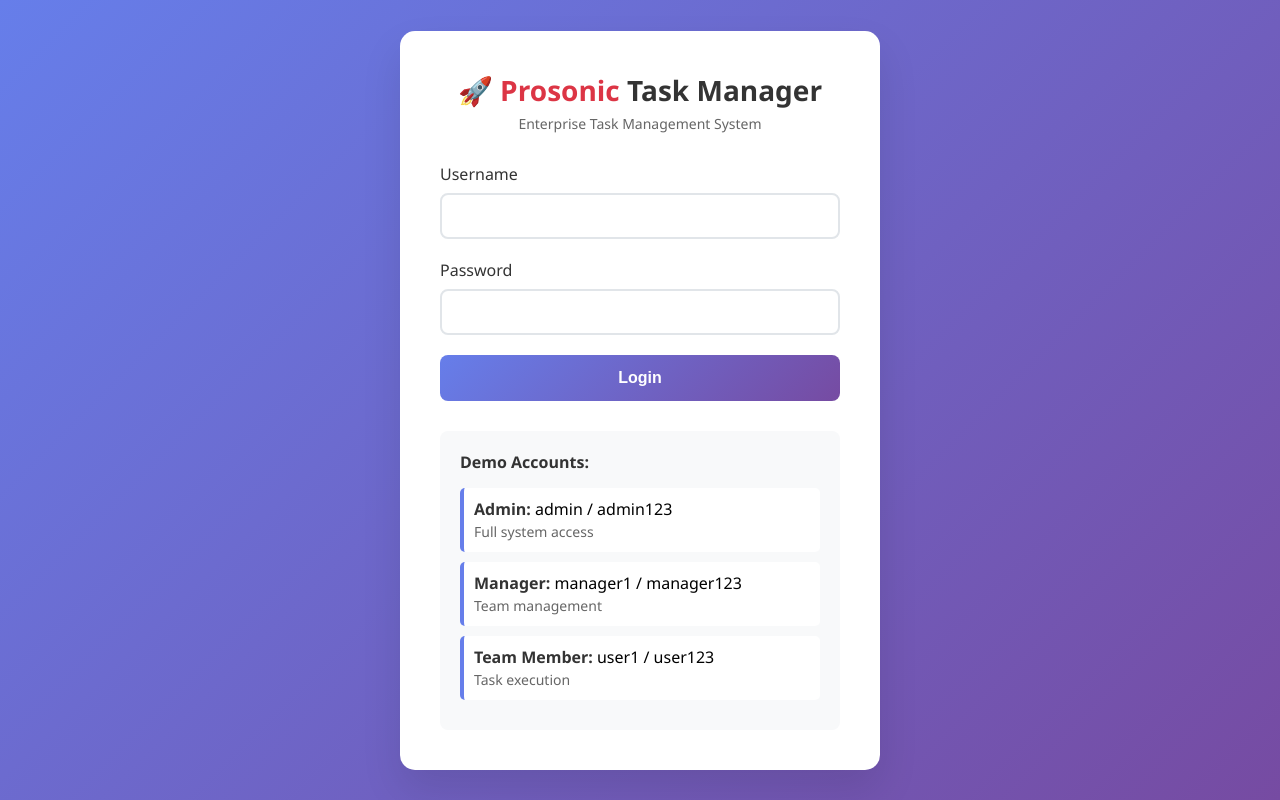
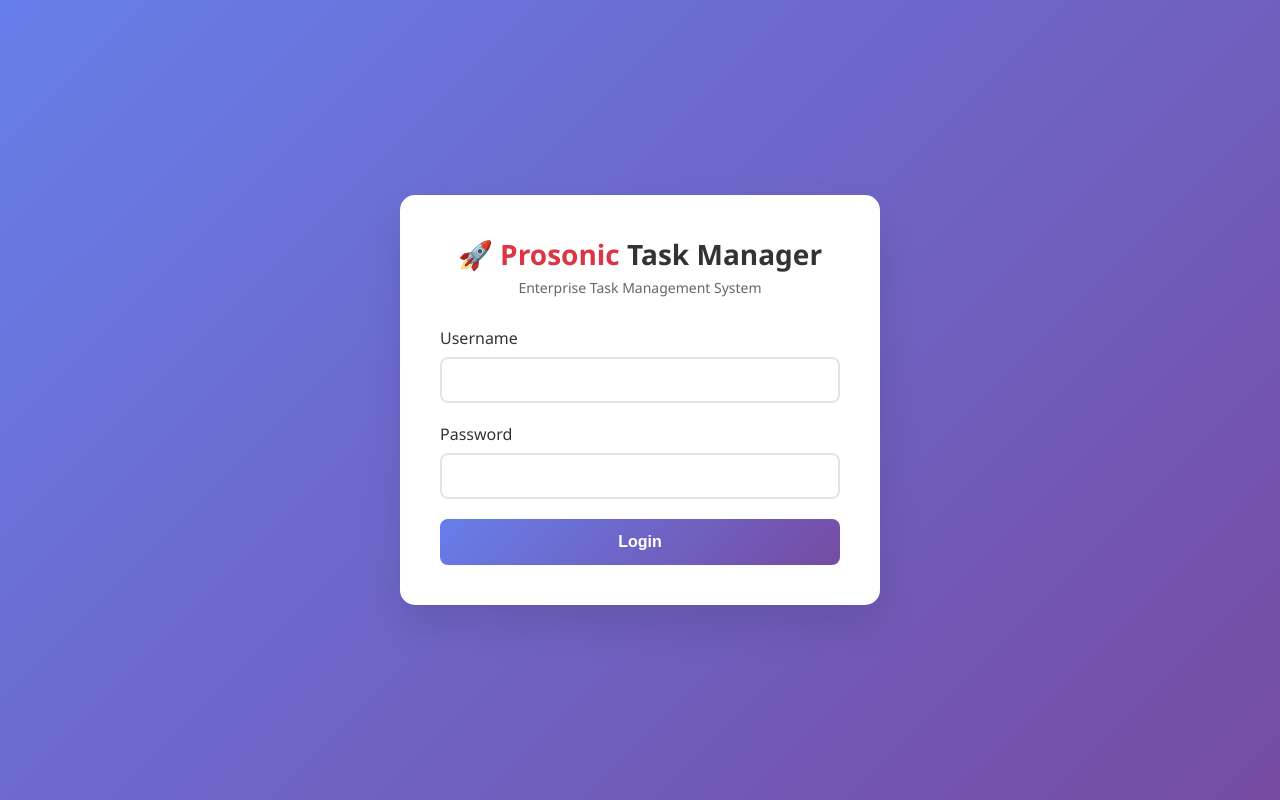
Before and after one commit to prosonic68/crmp, a Flask app: page /login in a window 1280 px wide. Run offline with Flask 3, Linux system fonts and the light colour scheme; parts of the project's set-up code (start-up, migrations or seed data) failed here and were passed over.

Commit message:
Update users to real Prosonic staff and remove demo accounts section from login page

```diff
--- a/app.py
+++ b/app.py
@@ -13,10 +13,10 @@ app.secret_key = 'your-secret-key-here'  # Change this in production
 
 # Enhanced Data storage with master data
 departments = {
-    'IT': {'name': 'Information Technology', 'manager': 'manager1'},
-    'HR': {'name': 'Human Resources', 'manager': 'manager2'},
-    'FIN': {'name': 'Finance', 'manager': 'manager3'},
-    'MKT': {'name': 'Marketing', 'manager': 'manager4'}
+    'IT': {'name': 'Information Technology', 'manager': 'abhishek'},
+    'HR': {'name': 'Human Resources', 'manager': 'archana'},
+    'FIN': {'name': 'Finance', 'manager': 'amol'},
+    'MKT': {'name': 'Marketing', 'manager': 'amol'}
 }
 
 projects = {
@@ -45,19 +45,30 @@ kra_kpi = {
 }
 
 users = {
-    'admin': {'password': 'admin', 'role': 'admin', 'name': 'Admin User', 'email': 'admin@prosonic.in', 'department': 'IT'},
-    'manager1': {'password': 'manager123', 'role': 'manager', 'name': 'John Manager', 'email': 'john.manager@prosonic.in', 'department': 'IT', 'team': ['user1', 'user2']},
-    'manager2': {'password': 'manager123', 'role': 'manager', 'name': 'Sarah HR Manager', 'email': 'sarah.hr@prosonic.in', 'department': 'HR', 'team': ['user3', 'user4']},
-    'manager3': {'password': 'manager123', 'role': 'manager', 'name': 'Mike Finance Manager', 'email': 'mike.finance@prosonic.in', 'department': 'FIN', 'team': ['user5', 'user6']},
-    'manager4': {'password': 'manager123', 'role': 'manager', 'name': 'Lisa Marketing Manager', 'email': 'lisa.marketing@prosonic.in', 'department': 'MKT', 'team': ['user7', 'user8']},
-    'user1': {'password': 'user123', 'role': 'member', 'name': 'Alice Developer', 'email': 'alice.dev@prosonic.in', 'department': 'IT', 'manager': 'manager1'},
-    'user2': {'password': 'user123', 'role': 'member', 'name': 'Bob Tester', 'email': 'bob.test@prosonic.in', 'department': 'IT', 'manager': 'manager1'},
-    'user3': {'password': 'user123', 'role': 'member', 'name': 'Carol HR Assistant', 'email': 'carol.hr@prosonic.in', 'department': 'HR', 'manager': 'manager2'},
-    'user4': {'password': 'user123', 'role': 'member', 'name': 'David Recruiter', 'email': 'david.recruit@prosonic.in', 'department': 'HR', 'manager': 'manager2'},
-    'user5': {'password': 'user123', 'role': 'member', 'name': 'Eve Accountant', 'email': 'eve.accounts@prosonic.in', 'department': 'FIN', 'manager': 'manager3'},
-    'user6': {'password': 'user123', 'role': 'member', 'name': 'Frank Analyst', 'email': 'frank.analyst@prosonic.in', 'department': 'FIN', 'manager': 'manager3'},
-    'user7': {'password': 'user123', 'role': 'member', 'name': 'Grace Designer', 'email': 'grace.design@prosonic.in', 'department': 'MKT', 'manager': 'manager4'},
-    'user8': {'password': 'user123', 'role': 'member', 'name': 'Henry Copywriter', 'email': 'henry.copy@prosonic.in', 'department': 'MKT', 'manager': 'manager4'}
+    'monali': {
+        'password': 'prosonic123', 'role': 'member', 'name': 'Monali Joshi', 'email': 'acc.prosonic@gmail.com', 'department': 'Accounts'
+    },
+    'jaywant': {
+        'password': 'prosonic123', 'role': 'manager', 'name': 'Jaywant Khese', 'email': 'trc@prosonic.in', 'department': 'Repair'
+    },
+    'mandar': {
+        'password': 'prosonic123', 'role': 'manager', 'name': 'Mandar Tembe', 'email': 'sales@prosonic.in', 'department': 'Purchase & Logistics'
+    },
+    'abhishek': {
+        'password': 'prosonic123', 'role': 'admin', 'name': 'Abhishek Tandanlikar', 'email': 'sm@prosonic.in', 'department': 'IT'
+    },
+    'divya': {
+        'password': 'prosonic123', 'role': 'member', 'name': 'Divya Jori', 'email': 'hr@prosonic.in', 'department': 'HR'
+    },
+    'nayan': {
+        'password': 'prosonic123', 'role': 'member', 'name': 'Nayan Ahir', 'email': 'nayanaahir50@gmail.com', 'department': 'Design'
+    },
+    'archana': {
+        'password': 'prosonic123', 'role': 'manager', 'name': 'Archana Tatooskar', 'email': 'coo@prosonic.in', 'department': 'Operations'
+    },
+    'amol': {
+        'password': 'prosonic123', 'role': 'admin', 'name': 'Amol Panse', 'email': 'amol.panse@prosonic.in', 'department': 'Management'
+    }
 }
 
 # Sample tasks for demonstration
--- a/templates/login.html
+++ b/templates/login.html
@@ -75,31 +75,6 @@
         .login-btn:hover {
             transform: translateY(-2px);
         }
-        .demo-accounts {
-            margin-top: 30px;
-            padding: 20px;
-            background: #f8f9fa;
-            border-radius: 8px;
-        }
-        .demo-accounts h3 {
-            margin: 0 0 15px 0;
-            color: #333;
-            font-size: 16px;
-        }
-        .demo-account {
-            margin-bottom: 10px;
-            padding: 10px;
-            background: white;
-            border-radius: 5px;
-            border-left: 4px solid #667eea;
-        }
-        .demo-account strong {
-            color: #333;
-        }
-        .demo-account span {
-            color: #666;
-            font-size: 14px;
-        }
         .flash-messages {
             margin-bottom: 20px;
         }
@@ -143,22 +118,6 @@
 
             <button type="submit" class="login-btn">Login</button>
         </form>
-
-        <div class="demo-accounts">
-            <h3>Demo Accounts:</h3>
-            <div class="demo-account">
-                <strong>Admin:</strong> admin / admin123<br>
-                <span>Full system access</span>
-            </div>
-            <div class="demo-account">
-                <strong>Manager:</strong> manager1 / manager123<br>
-                <span>Team management</span>
-            </div>
-            <div class="demo-account">
-                <strong>Team Member:</strong> user1 / user123<br>
-                <span>Task execution</span>
-            </div>
-        </div>
     </div>
 </body>
 </html>
```
